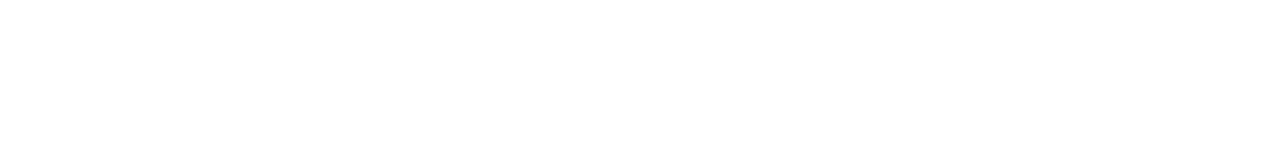
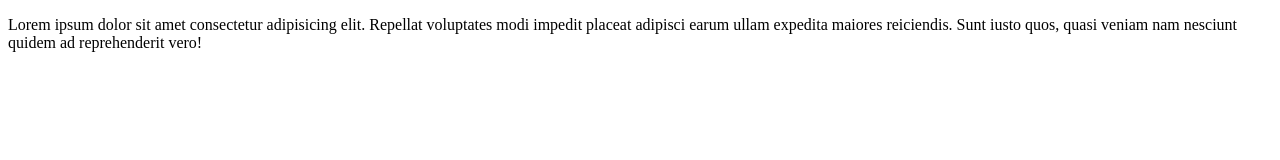
Before and after one commit to thienan1997/gitdemo2, a plain HTML site: page index.html in a window 1280 px wide. Drawn offline with Linux system fonts and the light colour scheme.

Commit message:
tao the p

```diff
--- a/index.html
+++ b/index.html
@@ -1,12 +1,16 @@
 <!DOCTYPE html>
 <html lang="en">
+
 <head>
     <meta charset="UTF-8">
     <meta name="viewport" content="width=device-width, initial-scale=1.0">
     <meta http-equiv="X-UA-Compatible" content="ie=edge">
     <title>Document</title>
 </head>
+
 <body>
+    <p>Lorem ipsum dolor sit amet consectetur adipisicing elit. Repellat voluptates modi impedit placeat adipisci earum
+        ullam expedita maiores reiciendis. Sunt iusto quos, quasi veniam nam nesciunt quidem ad reprehenderit vero!</p>
+</body>
 
-</body>
 </html>
```
